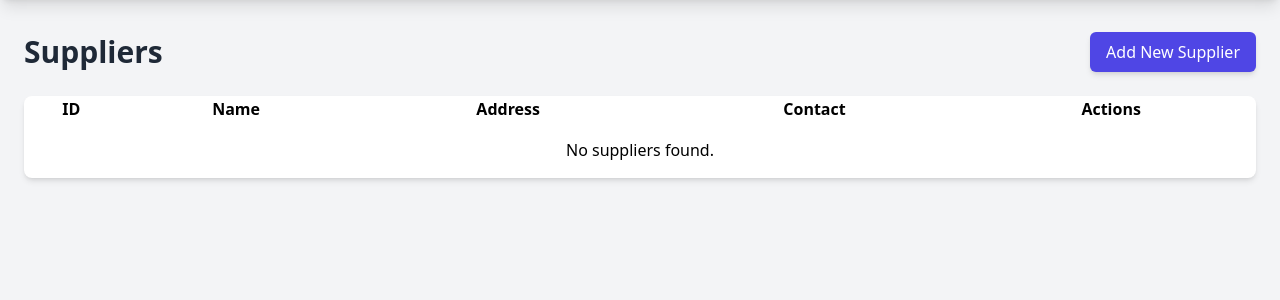
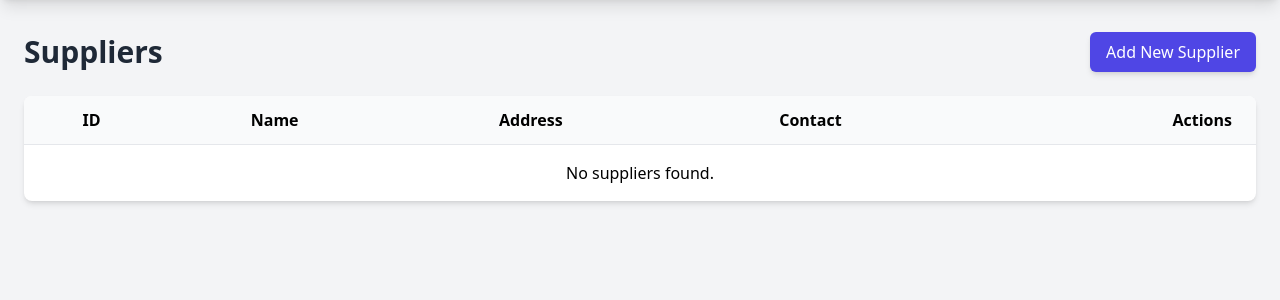
Before and after one commit to Adds14/SupplyChainDemand, a Flask app: page /suppliers in a window 1280 px wide. Shown: the part 64-364 px from the top of the page. Run offline with Flask 3, Linux system fonts and the light colour scheme; data that the repository does not hold is empty; some libraries are stand-ins or nearby versions.

Commit message:
new commit

```diff
--- a/templates/supplier_list.html
+++ b/templates/supplier_list.html
@@ -11,27 +11,29 @@
 <div class="bg-white rounded-lg shadow-md overflow-hidden">
     <table class="w-full">
         <thead>
-            <tr>
-                <th>ID</th>
-                <th>Name</th>
-                <th>Address</th>
-                <th>Contact</th>
-                <th>Actions</th>
+            <tr class="bg-gray-50 border-b">
+                <th class="p-3 text-center">ID</th>
+                <th class="p-3 text-center">Name</th>
+                <th class="p-3 text-center">Address</th>
+                <th class="p-3 text-center">Contact</th>
+                <th class="p-3 text-right pr-6">Actions</th>
             </tr>
         </thead>
         <tbody>
             {% if suppliers %}
                 {% for supplier in suppliers %}
-                <tr class="hover:bg-gray-50">
-                    <td>{{ supplier.Supplier_ID }}</td>
-                    <td>{{ supplier.Name }}</td>
-                    <td>{{ supplier.Address }}</td>
-                    <td>{{ supplier.Contact }}</td>
-                    <td class="flex space-x-2">
-                        <a href="{{ url_for('supplier_edit', supplier_id=supplier.Supplier_ID) }}" class="text-blue-600 hover:text-blue-800">Edit</a>
-                        <form action="{{ url_for('supplier_delete', supplier_id=supplier.Supplier_ID) }}" method="POST" onsubmit="return confirm('Are you sure you want to delete this supplier?');">
-                            <button type="submit" class="text-red-600 hover:text-red-800">Delete</button>
-                        </form>
+                <tr class="hover:bg-gray-50 border-b">
+                    <td class="p-3 text-center">{{ supplier.Supplier_ID }}</td>
+                    <td class="p-3 text-center">{{ supplier.Name }}</td>
+                    <td class="p-3 text-center">{{ supplier.Address }}</td>
+                    <td class="p-3 text-center">{{ supplier.Contact }}</td>
+                    <td class="p-3 text-right pr-6">
+                        <div class="flex justify-end space-x-2">
+                            <a href="{{ url_for('supplier_edit', supplier_id=supplier.Supplier_ID) }}" class="text-blue-600 hover:text-blue-800">Edit</a>
+                            <form action="{{ url_for('supplier_delete', supplier_id=supplier.Supplier_ID) }}" method="POST" onsubmit="return confirm('Are you sure you want to delete this supplier?');">
+                                <button type="submit" class="text-red-600 hover:text-red-800">Delete</button>
+                            </form>
+                        </div>
                     </td>
                 </tr>
                 {% endfor %}
```
